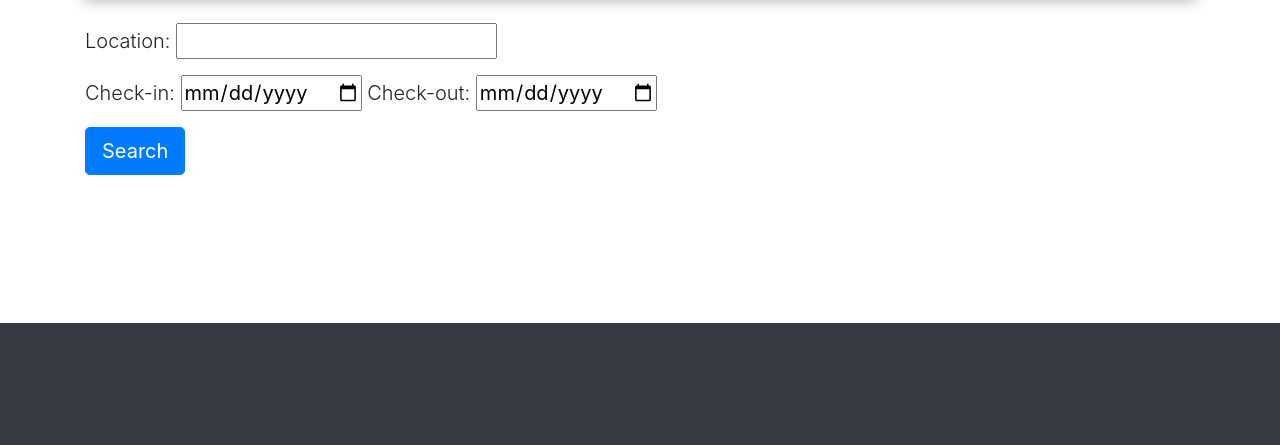
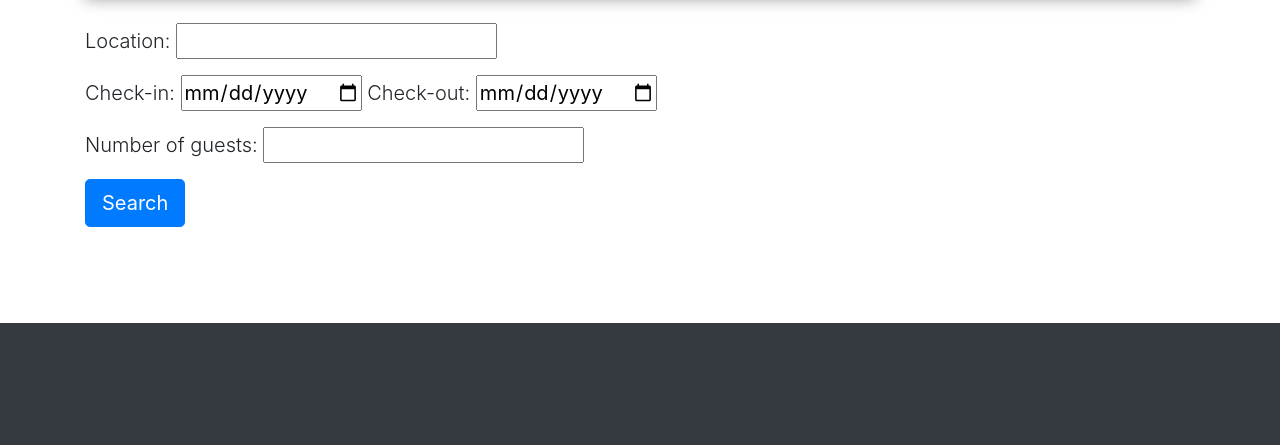
Before and after one commit to Jackson-Luu/AccommodationWebsite, a Django app: page /search/ in a window 1280 px wide. Shown: the part 379-824 px from the top of the page. Run offline with Django 3.2, Linux system fonts and the light colour scheme; some libraries are stand-ins or nearby versions.

Commit message:
added guests to search

```diff
--- a/mysite/booking/views.py
+++ b/mysite/booking/views.py
@@ -14,13 +14,13 @@ def home_view(request,*args, **kwargs):
 def search_view(request, *args, **kwargs):
     if request.method == 'POST':
         location = request.POST['location']
-        print(location)
+        guests = request.POST['guests']
         if not location:
             return render(request, 'search.html', {
                 'location_error': "Invalid location.",
             })
 
-        properties = Property.objects.filter(location=location, bookable=True)
+        properties = Property.objects.filter(location=location, size__gte=guests)
 
         # Always return an HttpResponseRedirect after successfully dealing
         # with POST data. This prevents data from being posted twice if a
--- a/mysite/templates/search.html
+++ b/mysite/templates/search.html
@@ -64,6 +64,10 @@
                 document.getElementById("check_in").setAttribute("min", today);
                 document.getElementById("check_out").setAttribute("min", today);
             </script>
+            <p class="lead">
+                Number of guests:
+                <input type="number" name="guests" min=1 />
+            </p>
             <input type="submit" value="Search" class="btn btn-primary btn-lg"><br><br />
         </form>
     </div>
```
